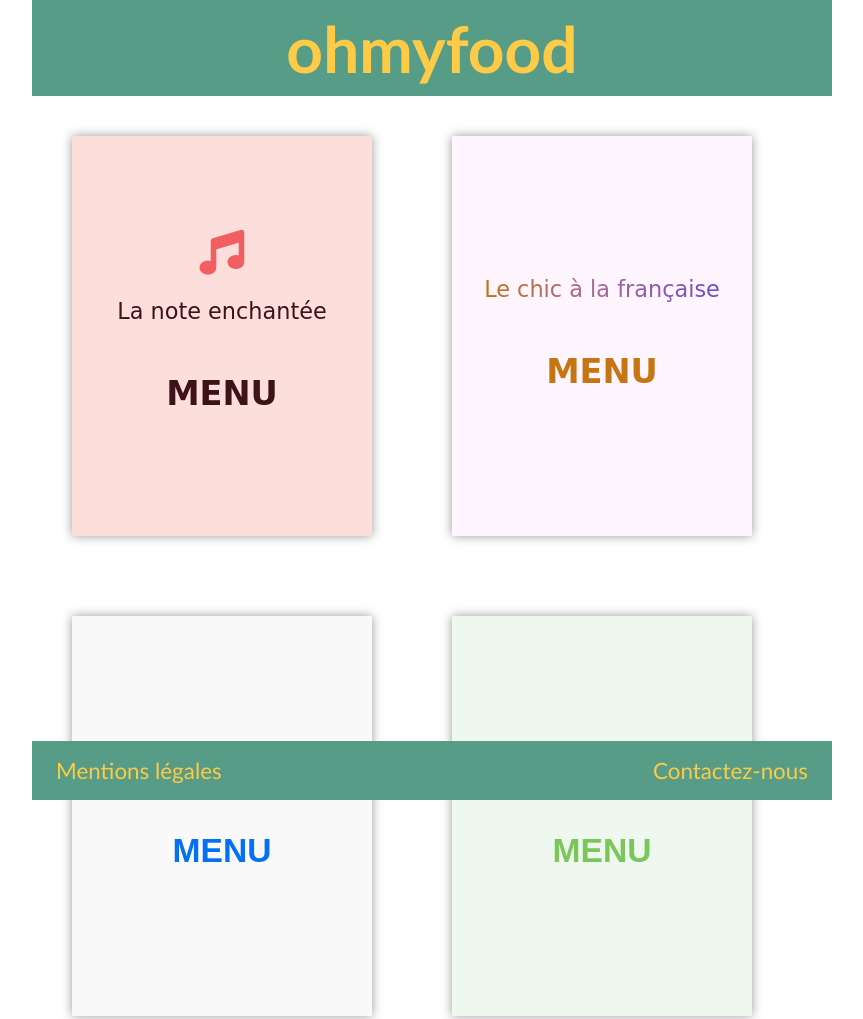
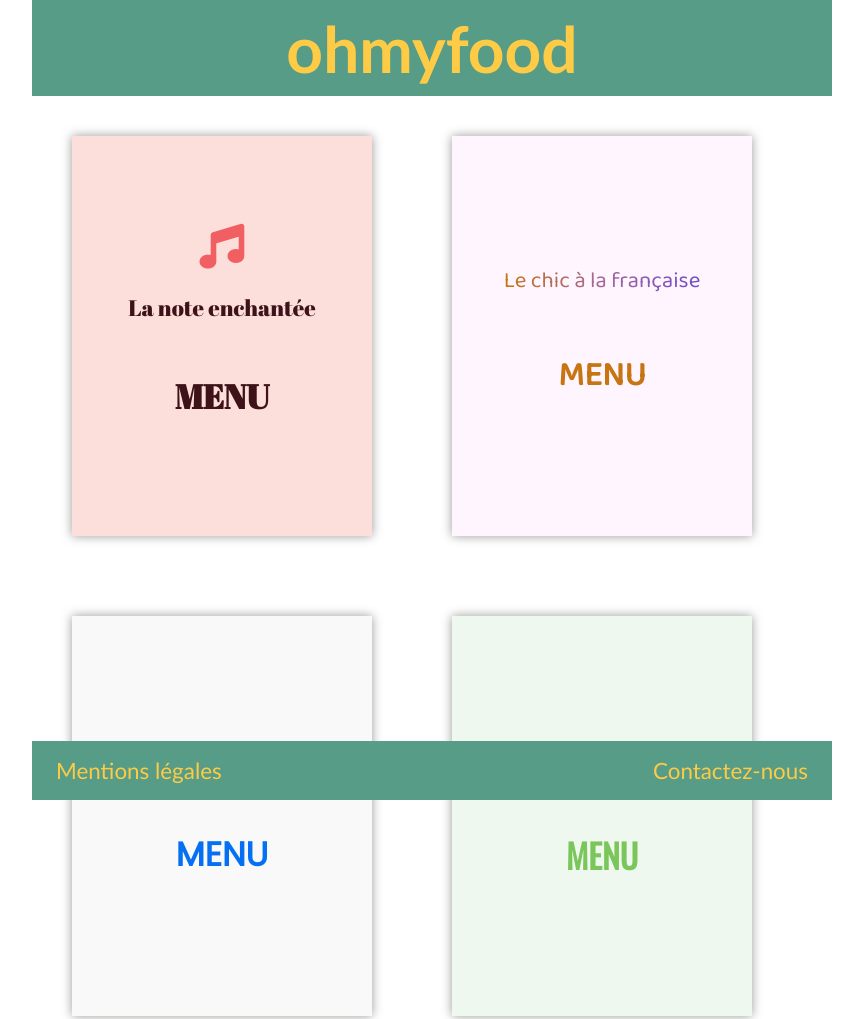
Before and after one commit to jb-webdev/Projet_3_oc, a website: page index.html in a window 1280 px wide. Shown: the top 1019 px of the page, without its empty margins (208-1071 px from the left). Drawn offline with nearby package versions, Linux system fonts and the light colour scheme.

Commit message:
rajout police google fonts

```diff
--- a/css/sass/utils/_fonts.scss
+++ b/css/sass/utils/_fonts.scss
@@ -4,7 +4,7 @@ $font-size-box-menu: 1.4em;
 $margin-box-menu: 7.5%;
 
 $fonts-principal: 'Gill Sans', 'Gill Sans MT', Calibri, 'Trebuchet MS', sans-serif;
-$fonts-menu-1: 'Satisfy', cursive;
+$fonts-menu-1: 'Abril Fatface', cursive;
 $fonts-menu-2: 'Baloo 2', cursive;
 $fonts-menu-3: 'Poppins', sans-serif;
 $fonts-menu-4: 'Oswald', sans-serif;
--- a/index.html
+++ b/index.html
@@ -4,7 +4,7 @@
         <meta charset="UTF-8">
         <meta name="viewport" content="width=device-width, initial-scale=1.0">
         <link rel="stylesheet" href="css/style.css">
-        <link href="https://fonts.googleapis.com/css?family=Lobster&display=swap" rel="stylesheet">
+        <link href="https://fonts.googleapis.com/css?family=Abril+Fatface|Baloo+2|Oswald|Poppins&display=swap" rel="stylesheet">
         <script src="https://kit.fontawesome.com/1774d8399c.js" crossorigin="anonymous"></script>
 
         <title>ohmyfood</title>
```
Also changed, not shown: css/style.css.
